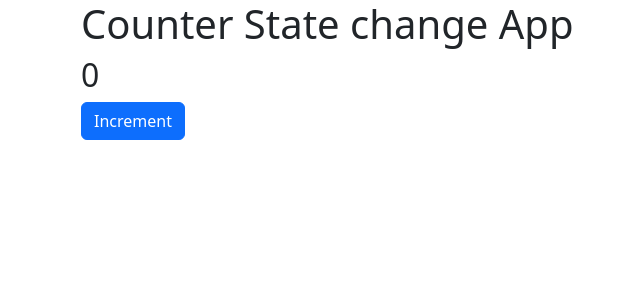
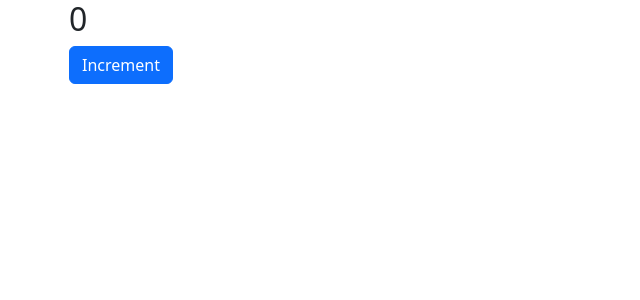
Before and after one commit to roushan-sheik/react-mastery, a React (Vite) app: page / in a window 1280 px wide. Shown: the top 300 px of the page, without its empty margins (13-653 px from the left). Built offline with nearby package versions, Linux system fonts and the light colour scheme.

Commit message:
useState Added

```diff
--- a/src/App.jsx
+++ b/src/App.jsx
@@ -1,10 +1,11 @@
-import EventBinding from "./components/event_binding/EventBinding";
+import Usestate from "./components/useState/Usestate";
+
 function App() {
   let title = "This is card title ";
   let para = "This is Para about blog";
   return (
     <div className="container">
-      <EventBinding />
+      <Usestate />
     </div>
   );
 }
--- /dev/null
+++ b/src/components/useState/Usestate.jsx
@@ -0,0 +1,18 @@
+import { useState } from "react";
+
+const Usestate = () => {
+  const [count, setCount] = useState(0);
+  function handleClick() {
+    setCount(count + 1);
+  }
+  return (
+    <div>
+      <h2>{count}</h2>
+      <button onClick={handleClick} className="btn btn-primary">
+        Increment
+      </button>
+    </div>
+  );
+};
+
+export default Usestate;
```
